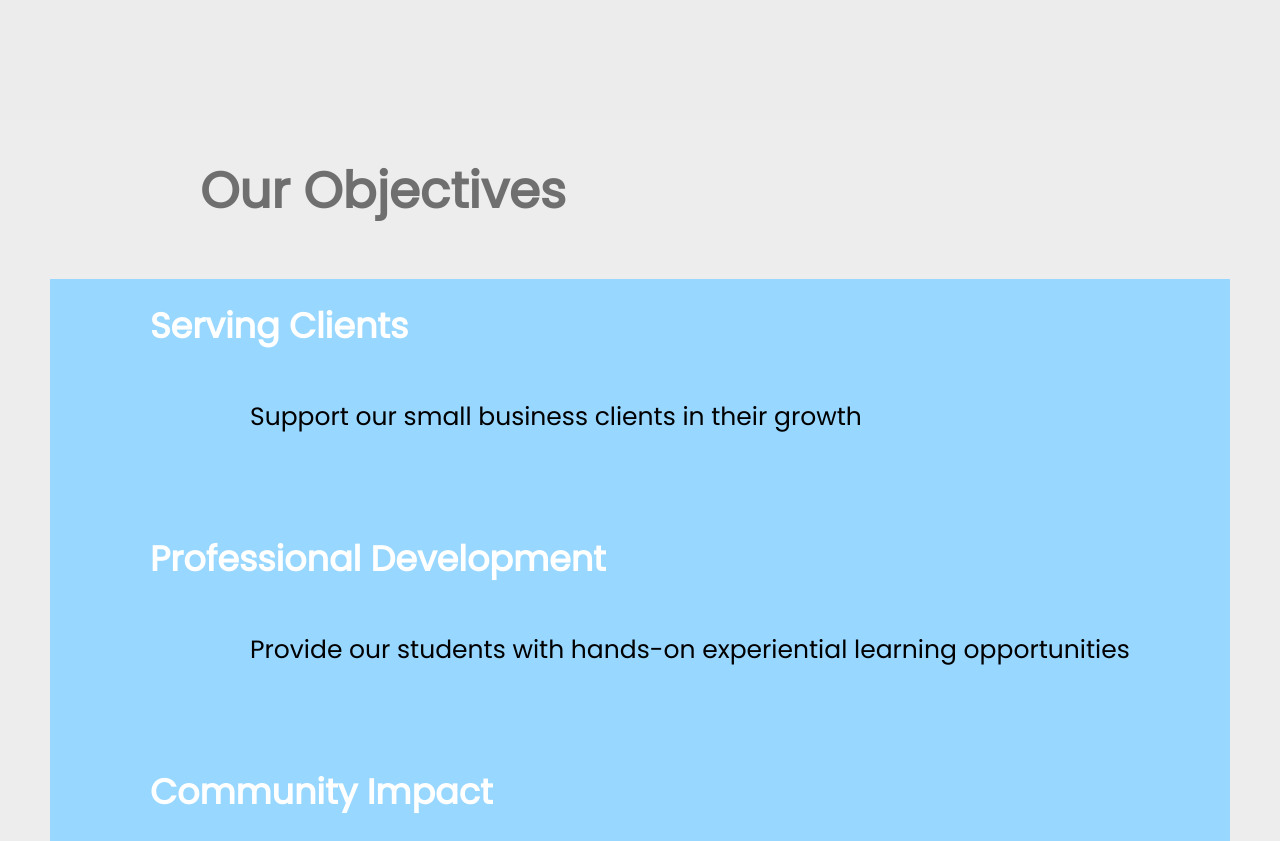
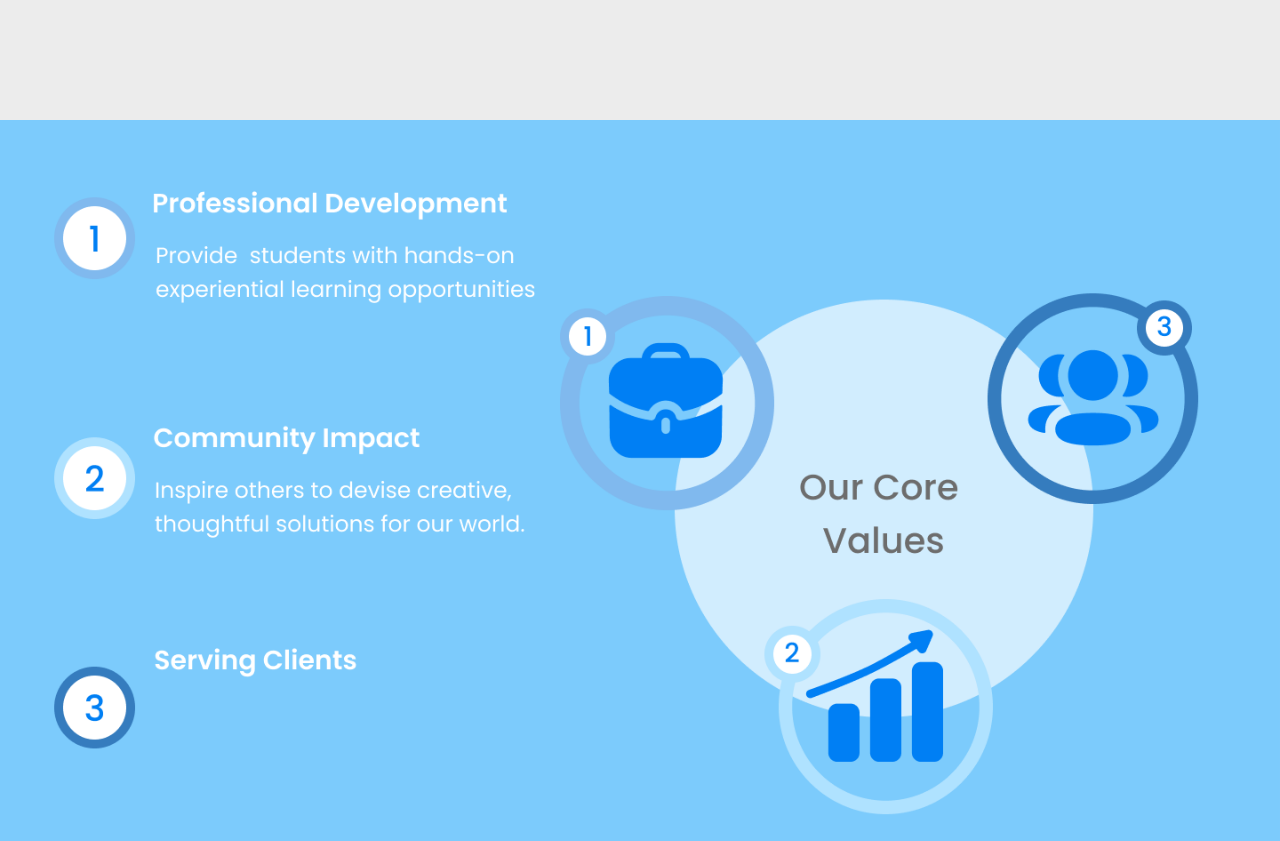
Before and after one commit to gt1974/IA-Website, a plain HTML site: page index.html in a window 1280 px wide. Shown: the part 820-1661 px from the top of the page. Drawn offline with Linux system fonts and the light colour scheme.

Commit message:
added new images

```diff
--- a/css/main.css
+++ b/css/main.css
@@ -206,6 +206,7 @@ nav ul li a{
   -webkit-transition-property: transform;
   transition-property: transform;
 }
+
 .hvr-grow:hover {
   -webkit-transform: scale(1.1);
   transform: scale(1.1);
@@ -265,6 +266,10 @@ nav ul li a{
 .label{
   margin-left: 150px;
 }
+#banner{
+  width: 100%;
+  object-fit: cover;
+}
 
 
 @media only screen and (min-width: 1024px) {
--- a/index.html
+++ b/index.html
@@ -43,6 +43,7 @@
             </div>
         </div>
     </div>
+    <img id='banner' src="images/core.png" alt="core objectives">
     <h1 id='v'>Our Objectives</h1>
     <div class="values">
       <h1>Serving Clients</h1>
```
Also changed, not shown: images/core.png (added).
